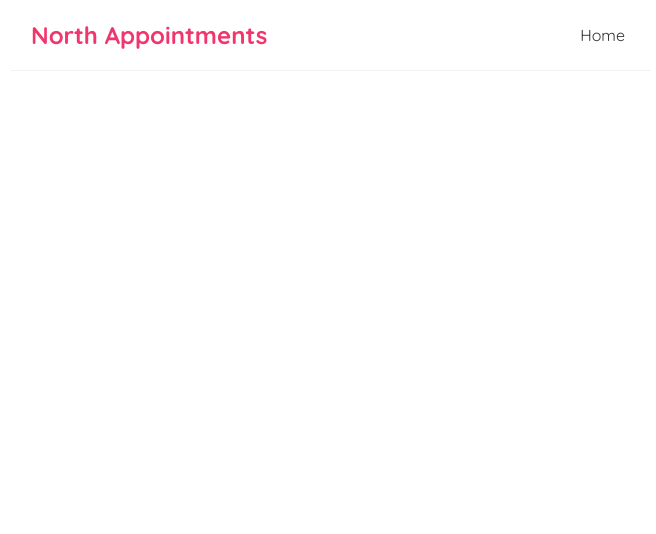
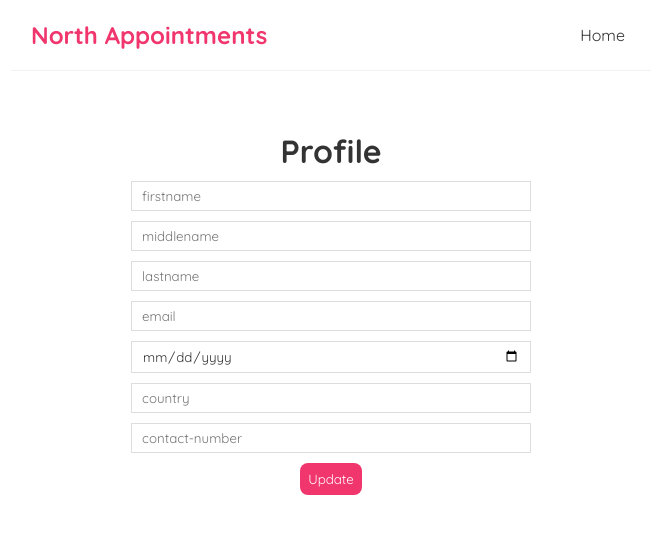
Before and after one commit to big-meel/north-appointments-ui, a React (Create React App) app: page /patient/edit in a window 1280 px wide. Shown: the top 534 px of the page, without its empty margins (309-965 px from the left). Built offline with nearby package versions, Linux system fonts and the light colour scheme.

Commit message:
Add patient components

```diff
--- a/src/App.js
+++ b/src/App.js
@@ -8,6 +8,9 @@ import Logout from './components/Logout';
 import { BrowserRouter as Router, Route, Switch } from 'react-router-dom'
 import AppointmentDetails from './components/AppointmentDetails';
 import AppointmentForm from './components/AppointmentForm';
+import AppointmentList from './components/AppointmentList';
+import PatientDetails from './components/PatientDetails';
+import PatientForm from './components/PatientForm'
 
 function App() {
   const [user, setUser] = useState('')
@@ -49,6 +52,9 @@ function App() {
             <Route path="/create">
               <AppointmentForm user={user}/>
             </Route>
+            <Route exact path="/appointments">
+              <AppointmentList user={user}/>
+            </Route>
             <Route path="/appointments/:id">
               <AppointmentDetails user={user}/>
             </Route>
@@ -61,6 +67,13 @@ function App() {
             <Route path="/signup">
               <Signup handleLogin={handleLogin}/>
             </Route>
+            <Route exact path="/patient">
+              <PatientDetails user={user} handleLogout={handleLogout}/>
+            </Route>
+            <Route path="/patient/edit">
+              <PatientForm user={user} handleLogin={handleLogin}/>
+            </Route>
+
 
           </Switch>
         </div>
--- a/src/components/AppointmentDetails.js
+++ b/src/components/AppointmentDetails.js
@@ -1,12 +1,34 @@
+import axios from "axios";
+import { useEffect, useState } from "react";
+import { useHistory } from "react-router-dom";
 import { useParams } from "react-router-dom";
 
-const AppointmentDetails = () => {
+const AppointmentDetails = ({user}) => {
+  const [appointment, setAppointment] = useState('')
   const { id } = useParams();
+  const history = useHistory()
 
+  const handleCick = () => {
+    axios.delete(`http://localhost:3001/api/appointments/${id}`)
+    .then(() => {
+      history.push('/')
+    })
+  }
+
+  useEffect(() => {
+    axios.get(`http://localhost:3001/api/appointments/${id}`)
+    .then(response => setAppointment(response.data))
+  }, [])
 
   return (
-    <div className="app-details">
+    <div className="app-details" >
       <h2>Appointment Details</h2>
+      <p>Date: {appointment.date} </p>
+      <div>
+        { appointment.description }
+      </div>
+
+      <button onClick={handleCick}>Cancel Appointment</button>
     </div>
    );
 }
--- a/src/components/AppointmentForm.js
+++ b/src/components/AppointmentForm.js
@@ -1,18 +1,19 @@
 import axios from "axios";
 import { useState } from "react";
+import { useHistory } from "react-router-dom";
 
 const AppointmentForm = ({user}) => {
   const [date, setDate] = useState('')
   const [description, setDesc] = useState('')
   const [isLoading, setIsLoading] = useState(false)
-
+  const history = useHistory()
 
   const handleSubmit = (e) => {
     e.preventDefault()
     let appointment = {
       date: date,
       description: description,
-      user_id: 18
+      user_id: user.id
     }
 
     setIsLoading(true)
@@ -21,6 +22,7 @@ const AppointmentForm = ({user}) => {
     .then(response => {
       console.log(response)
       setIsLoading(false)
+      history.push('/') // Change to Appointments
     })
   }
 
@@ -32,7 +34,7 @@ const AppointmentForm = ({user}) => {
         <input
           type="date"
           name="date"
-          min={new Date}
+          min={new Date()}
           value={date}
           onChange={(e) => setDate(e.target.value)}
           required
--- a/src/components/AppointmentList.js
+++ b/src/components/AppointmentList.js
@@ -1,19 +1,43 @@
-import React, { useState } from 'react'
+import React, { useState, useEffect } from 'react'
+import axios from 'axios'
 import { Link } from 'react-router-dom'
 
-const AppointmentList = ( { appointments, filter, user, timing} ) => {
+const AppointmentList = ( {user} ) => {
 
-  const filteredAppointments = filter(appointments)
+  // const filteredAppointments = filter(appointments)
+  const [appointments, setAppointments] = useState([])
+  const [error, setError] = useState('')
+  const [isLoading, setIsLoading] = useState(true)
+  const current_date = new Date()
+
   const formatDate = (date) => {
     let dateObject = new Date(date)
     return dateObject.toLocaleString()
   }
 
+  useEffect(() => {
+    if (user) {
+
+      axios.get('http://localhost:3001/api/appointments', {params: {patient_id: user.id}})
+      .then(response => {
+        setAppointments(response.data.appointments)
+        setIsLoading(false)
+        setError('')
+      })
+      .catch(err => {
+        console.log('api errors:', err)
+        setError(err.message)
+        setIsLoading(true)
+      })
+    }
+  }, [])
+
+
   return (
     <div className='app-list'>
-      <h2> {user.firstname}'s {timing} Appointment </h2>
-
-      {filteredAppointments.map((app) => (
+      <h2> {user.firstname}'s Appointments </h2>
+      {isLoading && <p>Loading...</p>}
+      {appointments.map((app) => (
         <div className="app-preview" key={app.id}>
           <Link to={`/appointments/${app.id}`}>
             <h3>{ formatDate(app.date) }</h3>
--- a/src/components/Home.js
+++ b/src/components/Home.js
@@ -40,10 +40,7 @@ const Home = ({user, handleLogin}) => {
   return (
     <div className="home">
       {!user && <Login handleLogin={handleLogin}/>}
-      {/* Upcoming Appointments */}
-      {/* {appointments && user && <AppointmentList appointments={appointments} filter={filterUpcomingAppointments} user={user} timing={"Upcoming"}/>} */}
-      {/* Past Appointments */}
-      {/* {appointments && user && <AppointmentList appointments={appointments} filter={filterPastAppointments} user={user} timing={"Past"}/>} */}
+      {user && <AppointmentList user={user}/>}
     </div>
    );
 }
--- a/src/components/Navbar.js
+++ b/src/components/Navbar.js
@@ -8,7 +8,8 @@ const Navbar = ({user}) => {
         <Link to="/">Home</Link>
         {/* <a href="/history">Appointments History</a> */}
         {/* <a href="/upcoming">Upcoming Appointments</a> */}
-        {user && <Link to="/create">New Appointment</Link>}
+        {user && <Link to="/patient">Profile</Link>}
+        {user && <Link to="/create">New</Link>}
         {user && <Link to="/logout">Logout</Link>}
         {/* <a href="/profile">My Info</a>
         <a href="/new-app" style={{}}>New Appointment</a> */}
--- a/src/components/PatientDetails.js
+++ b/src/components/PatientDetails.js
@@ -0,0 +1,35 @@
+import axios from "axios";
+import { useHistory } from "react-router-dom";
+import { Link } from "react-router-dom";
+
+const PatientDetails = ({user, handleLogout}) => {
+  const history = useHistory()
+
+  const handleClick = () => {
+    window.confirm("Are you sure?")
+    axios.delete(`http://localhost:3001/api/patients/${user.id}`)
+    .then(() => {
+      handleLogout()
+      history.push("/")
+    })
+  }
+
+  return (
+    <div className="app-details">
+      <h2>{user.firstname}'s Profile</h2>
+      <div><p>Firstname: {user.firstname}</p></div>
+      <div><p>Middlename: {user.middlename}</p></div>
+      <div><p>Lastname: {user.lastname}</p></div>
+      <div><p>Email Address: {user.email}</p></div>
+      <div><p>Country: {user.country}</p></div>
+      <div><p>Date Of Birth: {user.date_of_birth}</p></div>
+      <div><p>Contact #: {user.contact_number}</p></div>
+      <br/><br/>
+      <Link to="/patient/edit">Edit Profile</Link>
+      <br/><br/>
+      <button onClick={handleClick}>Delete Account</button>
+    </div>
+   );
+}
+
+export default PatientDetails;
--- a/src/components/PatientForm.js
+++ b/src/components/PatientForm.js
@@ -1,32 +1,39 @@
 import {useState} from 'react'
+import axios from 'axios'
+import { useHistory } from 'react-router-dom'
 
-const PatientForm = ({user}) => {
-  const [firstname, setFirstname] = useState('')
-  const [middlename, setMiddleName] = useState('')
-  const [lastname, setLastname] = useState('')
-  const [email, setEmail] = useState('')
-  const [dob, setDOB] = useState('')
-  const [country, setCountry] = useState('')
-  const [contactNumber, setContactNumber] = useState('')
+const PatientForm = ({user, handleLogin}) => {
+  const [firstname, setFirstname] = useState(user.firstname)
+  const [middlename, setMiddleName] = useState(user.middlename)
+  const [lastname, setLastname] = useState(user.lastname)
+  const [email, setEmail] = useState(user.email)
+  const [dob, setDOB] = useState(user.date_of_birth)
+  const [country, setCountry] = useState(user.country)
+  const [contactNumber, setContactNumber] = useState(user.contact_number)
   const [errors, setErrors] = useState([])
 
+  const history = useHistory()
+  const id = user.id
 
   const handleSubmit = (e) => {
     e.preventDefault()
-    let user_data = {
+    let user = {
       firstname: firstname,
+      middlename: middlename,
       lastname: lastname,
       email: email,
       date_of_birth: dob,
       country: country,
       contact_number: contactNumber
     }
+    console.log(user)
 
-    axios.put(`http://localhost:3001/api/patients/${user.id}`, {user_data})
+    axios.put(`http://localhost:3001/api/patients/${id}`, {user})
     .then(response => {
-      if (response.statusText === 'Updated') {
-        // handleLogin(response.data)
-        // Persist user state
+      console.log(response)
+      if (response.statusText === 'OK') {
+        handleLogin(response.data)
+        history.push('/patient')
       } else {
         setErrors(response.data.errors)
       }
@@ -37,8 +44,8 @@ const PatientForm = ({user}) => {
 
   return (
     <div>
-      <h1>Sign Up</h1>
-      <form onSubmit={handleSubmit}>
+      <form className="form" onSubmit={handleSubmit}>
+      <h1>Profile</h1>
         <input
           placeholder='firstname'
           type='text'
@@ -90,7 +97,7 @@ const PatientForm = ({user}) => {
           onChange={(e) => setContactNumber(e.target.value)}
         />
         <button placeholder='Submit' type='submit'>
-          Sign Up
+          Update
         </button>
       </form>
     </div>
--- a/src/index.css
+++ b/src/index.css
@@ -85,3 +85,21 @@
   border-radius: 8px;
   cursor: pointer;
 }
+
+/* app details page */
+.app-details h2 {
+  font-size: 20px;
+  color: #f1356d;
+  margin-bottom: 10px;
+}
+.app-details div {
+  margin: 20px 0;
+}
+.app-details button {
+  background: #f1356d;
+  color: #fff;
+  border: 0;
+  padding: 8px;
+  border-radius: 8px;
+  cursor: pointer;
+}
```
